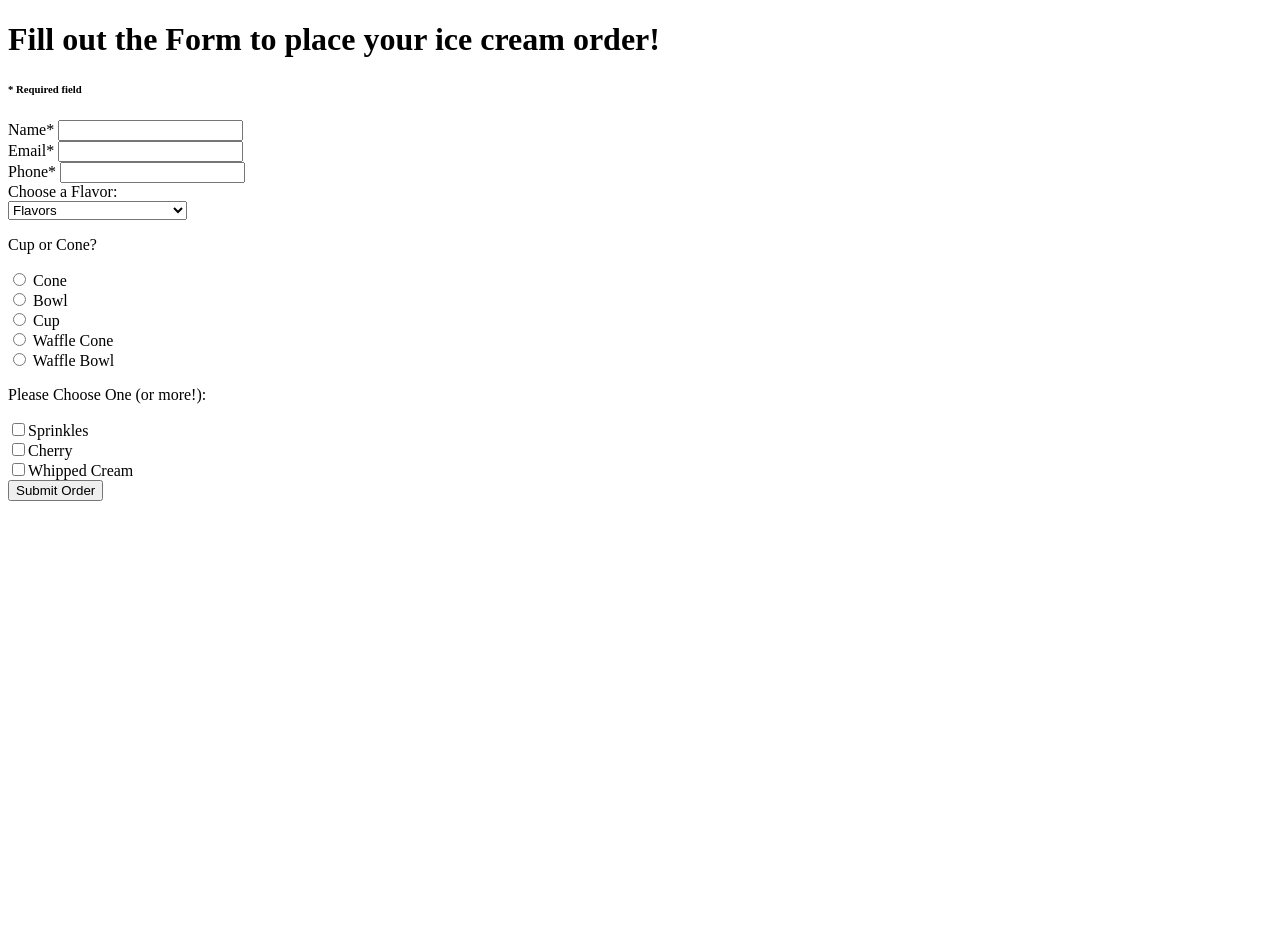
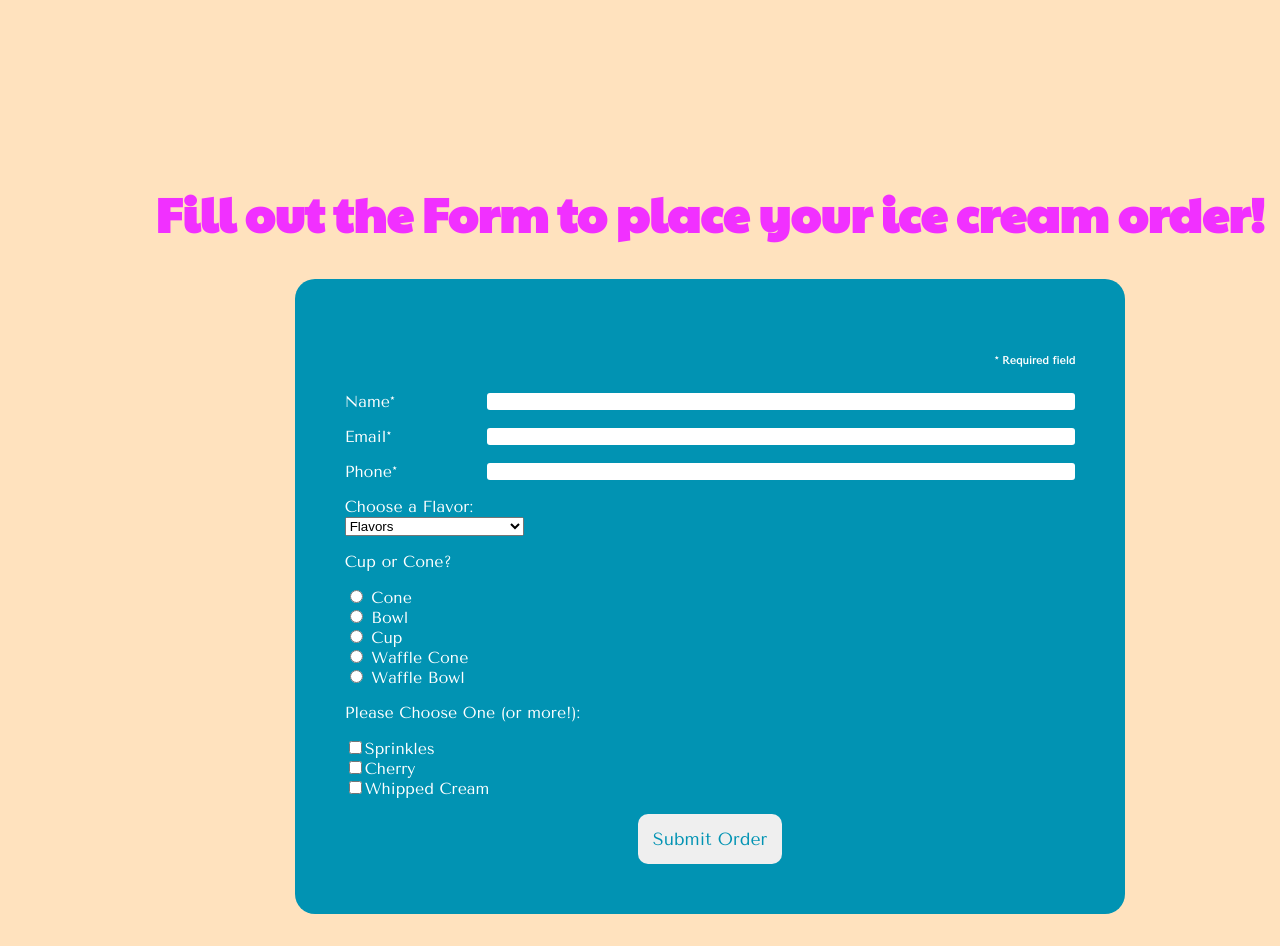
Before and after one commit to bell-ohh/IceCreamForm, a plain HTML site: page index.html in a window 1280 px wide. Before the commit the page ends 800 px from the top, so only its background shows below. Drawn offline with nearby package versions, Linux system fonts and the light colour scheme.

Commit message:
stylesheet corrected

```diff
--- a/index.html
+++ b/index.html
@@ -6,7 +6,7 @@
 	<meta http-equiv="X-UA-Compatible" content="IE=edge">
 	<meta name="viewport" content="width=device-width, initial-scale=1.0">
 	<title>Ice Cream Form</title>
-	<link href="css/stylesheet.css" rel="stylesheet">
+	<link href="css/style.css" rel="stylesheet">
 </head>
 
 <body>
```
